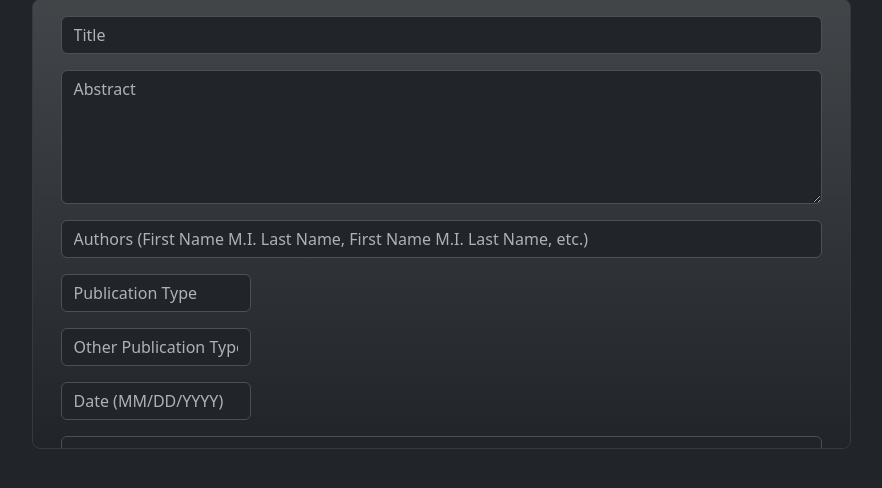
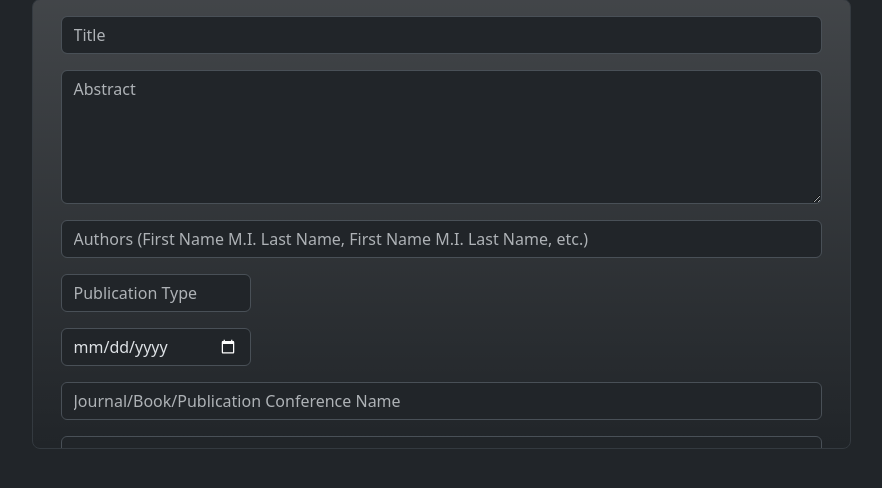
Before and after one commit to LeonBeltran/RPMT, a Flask app: page /admin/add in a window 1280 px wide. Shown: the part 97-585 px from the top of the page, without its empty margins (199-1081 px from the left). Run offline with Flask 3, Linux system fonts and the light colour scheme; the visitor is signed in with stand-in values (Sample User, id 1).

Commit message:
Add project form connected, to make backend and test

```diff
--- a/rpmt/forms.py
+++ b/rpmt/forms.py
@@ -1,5 +1,5 @@
 from flask_wtf import FlaskForm
-from wtforms import StringField, IntegerField, BooleanField, DateField, SubmitField
+from wtforms import StringField, IntegerField, BooleanField, DateField, SubmitField, TextAreaField, SelectField, FileField
 from wtforms.validators import DataRequired, Length, URL, Optional
 
 class LoginForm(FlaskForm):
@@ -13,8 +13,10 @@ class LoginForm(FlaskForm):
 class ProjectForm(FlaskForm):
     title = StringField('Title',
                         validators=[DataRequired(), Length(max=256)])
-    abstract = StringField('Abstract',
+    abstract = TextAreaField('Abstract',
                            validators=[Optional(), Length(max=512)])
+    authors = StringField('Authors',
+                          validators=[DataRequired(), Length(max=512)])
     type = StringField('Type',
                        validators=[DataRequired(), Length(max=64)])
     date_published = DateField('Date Published',
@@ -27,12 +29,15 @@ class ProjectForm(FlaskForm):
                                  validators=[DataRequired(), Length(max=32)])
     publisher_location = StringField('Publisher Location',
                                      validators=[DataRequired(), Length(max=16)])
+    editors = StringField('Editors',
+                          validators=[DataRequired(), Length(max=512)])
     vol_issue_no = IntegerField('Volume/Issue No',
                                 validators=[DataRequired()])
     doi_url = StringField('DOI URL',
                           validators=[DataRequired(), URL(), Length(max=256)])
-    isbn_issn = StringField('ISBN/ISSN',
-                            validators=[DataRequired(), Length(max=4)])
+    isbn_issn = SelectField('ISBN/ISSN',
+                            choices=[('NONE', 'None'), ('ISBN', 'ISBN'), ('ISSN', 'ISSN')],
+                            validators=[DataRequired()])
     web_of_science = BooleanField('Web of Science')
     elsevier_scopus = BooleanField('Elsevier Scopus')
     elsevier_sciencedirect = BooleanField('Elsevier ScienceDirect')
@@ -40,10 +45,10 @@ class ProjectForm(FlaskForm):
     ched_recognized = BooleanField('CHED Recognized')
     other_database = StringField('Other Database',
                                  validators=[Optional(), Length(max=128)])
-    publication_proof = StringField('Publication Proof',
-                                    validators=[Optional(), Length(max=32)], default='none.png')
+    publication_proof = FileField('Publication Proof',
+                                    validators=[Optional()])
     citations = IntegerField('Citations',
                              validators=[DataRequired()])
-    utilization_proof = StringField('Utilization Proof',
-                                    validators=[Optional(), Length(max=32)], default='none.png')
+    utilization_proof = FileField('Utilization Proof',
+                                    validators=[Optional()])
     submit = SubmitField('Submit')
--- a/rpmt/templates/projectform.html
+++ b/rpmt/templates/projectform.html
@@ -9,66 +9,82 @@
     </div>
     <div style="width: 75%; height: 450px;" class="row p-3 mx-auto rounded-3 overflow-y-scroll bg-gradient border border-dark-subtle align-items-center justify-content-center">
         <form action="#" method="POST">
-            <input type="text" class="form-control mb-3" placeholder="Title">
-            <textarea type="text" class="form-control mb-3" rows="5" placeholder="Abstract"></textarea>
-            <input type="text" class="form-control mb-3" placeholder="Authors (First Name M.I. Last Name, First Name M.I. Last Name, etc.)">
-            <input type="text" class="form-control mb-3 w-25" placeholder="Publication Type">
-            <input type="text" class="form-control mb-3 w-25" placeholder="Other Publication Type">
-            <input type="text" class="form-control mb-3 w-25" placeholder="Date (MM/DD/YYYY)">
-            <input type="text" class="form-control mb-3" placeholder="Journal/Book/Publication Conference Name">
-            <input type="text" class="form-control mb-3" placeholder="Publisher Name">
-            <input type="text" class="form-control mb-3 w-25" placeholder="Publisher Type">
-            <input type="text" class="form-control mb-3 w-25" placeholder="Publisher Location">
-            <input type="text" class="form-control mb-3" placeholder="Editors (First Name M.I. Last Name, First Name M.I. Last Name, etc.)">
-            <input type="number" class="form-control mb-3 w-25" placeholder="Volume & Issue No.">
-            <input type="text" class="form-control mb-3" placeholder="DOI or URL">
-            <select class="form-select mb-3 w-25">
-                <option selected>ISBN or ISSN</option>
-                <option value="None">N/A</option>
-                <option value="ISBN">ISBN</option>
-                <option value="ISSN">ISSN</option>
-            </select>
-            <div class="form-check mb-3">
-                <input class="form-check-input" type="checkbox" value="" id="flexCheckDefault">
-                <label class="form-check-label" for="flexCheckDefault">
-                    Web of Science (formerly ISI)
-                </label>
+            {{ form.hidden_tag() }}
+            <div class="form-group mb-3">
+                {{ form.title(class="form-control", placeholder="Title") }}
             </div>
-            <div class="form-check mb-3">
-                <input class="form-check-input" type="checkbox" value="" id="flexCheckDefault">
-                <label class="form-check-label" for="flexCheckDefault">
-                    Elsevier's Scopus
-                </label>
+            <div class="form-group mb-3">
+                {{ form.abstract(class="form-control", placeholder="Abstract", rows="5") }}
             </div>
-            <div class="form-check mb-3">
-                <input class="form-check-input" type="checkbox" value="" id="flexCheckDefault">
-                <label class="form-check-label" for="flexCheckDefault">
-                    Elsevier's ScienceDirect
-                </label>
+            <div class="form-group mb-3">
+                {{ form.authors(class="form-control", placeholder="Authors (First Name M.I. Last Name, First Name M.I. Last Name, etc.)") }}
             </div>
-            <div class="form-check mb-3">
-                <input class="form-check-input" type="checkbox" value="" id="flexCheckDefault">
-                <label class="form-check-label" for="flexCheckDefault">
-                    PubMed/MEDLINE
-                </label>
+            <div class="form-group mb-3">
+                {{ form.type(class="form-control w-25", placeholder="Publication Type") }}
             </div>
-            <div class="form-check mb-3">
-                <input class="form-check-input" type="checkbox" value="" id="flexCheckDefault">
-                <label class="form-check-label" for="flexCheckDefault">
-                    CHED-Recognized Journals
-                </label>
+            <div class="form-group mb-3">
+                {{ form.date_published(class="form-control w-25") }}
             </div>
-            <input type="text" class="form-control mb-3" placeholder="Other Reputable Collection/Database">
-            <input type="number" class="form-control mb-3 w-25" placeholder="No. of Citations">
-            <div class="mb-3">
-                <label for="formFile" class="form-label">Proof of/Accepted for Publication Image</label>
-                <input class="form-control" type="file" id="formFile">
+            <div class="form-group mb-3">
+                {{ form.publication_name(class="form-control", placeholder="Journal/Book/Publication Conference Name") }}
             </div>
-            <div class="mb-3">
-                <label for="formFile" class="form-label">Proof of Utilization Image</label>
-                <input class="form-control" type="file" id="formFile">
+            <div class="form-group mb-3">
+                {{ form.publisher(class="form-control", placeholder="Publisher Name") }}
             </div>
-            <button type="submit" class="btn btn-warning">Proceed</button>
+            <div class="form-group mb-3">
+                {{ form.publisher_type(class="form-control w-25", placeholder="Publisher Type") }}
+            </div>
+            <div class="form-group mb-3">
+                {{ form.publisher_location(class="form-control w-25", placeholder="Publisher Location") }}
+            </div>
+            <div class="form-group mb-3">
+                {{ form.editors(class="form-control", placeholder="Editors (First Name M.I. Last Name, First Name M.I. Last Name, etc.)") }}
+            </div>
+            <div class="form-group mb-3">
+                {{ form.vol_issue_no(class="form-control w-25", placeholder="Volume & Issue No.") }}
+            </div>
+            <div class="form-group mb-3">
+                {{ form.doi_url(class="form-control", placeholder="DOI or URL") }}
+            </div>
+            <div class="form-group mb-3">
+                {{ form.isbn_issn.label(class="form-label") }}
+                {{ form.isbn_issn(class="form-select w-25") }}
+            </div>
+            <div class="form-check mb-3" style="text-align: left;">
+                {{ form.web_of_science(class="form-check-input") }}
+                {{ form.web_of_science.label(class="form-check-label") }}
+            </div>
+            <div class="form-check mb-3" style="text-align: left;">
+                {{ form.elsevier_scopus(class="form-check-input") }}
+                {{ form.elsevier_scopus.label(class="form-check-label") }}
+            </div>
+            <div class="form-check mb-3" style="text-align: left;">
+                {{ form.elsevier_sciencedirect(class="form-check-input") }}
+                {{ form.elsevier_sciencedirect.label(class="form-check-label") }}
+            </div>
+            <div class="form-check mb-3" style="text-align: left;">
+                {{ form.pubmed_medline(class="form-check-input") }}
+                {{ form.pubmed_medline.label(class="form-check-label") }}
+            </div>
+            <div class="form-check mb-3" style="text-align: left;">
+                {{ form.ched_recognized(class="form-check-input") }}
+                {{ form.ched_recognized.label(class="form-check-label") }}
+            </div>
+            <div class="form-group mb-3">
+                {{ form.other_database(class="form-control", placeholder="Other Reputable Collection/Database") }}
+            </div>
+            <div class="form-group mb-3">
+                {{ form.citations(class="form-control w-25", placeholder="No. of Citations") }}
+            </div>
+            <div class="form-group mb-3">
+                {{ form.publication_proof.label(class="form-label") }}
+                {{ form.publication_proof(class="form-control") }}
+            </div>
+            <div class="form-group mb-3">
+                {{ form.utilization_proof.label(class="form-label") }}
+                {{ form.utilization_proof(class="form-control") }}
+            </div>
+            {{ form.submit(class="btn mt-3 mb-5 btn-warning") }}
         </form>
     </div>
 </div>
```
